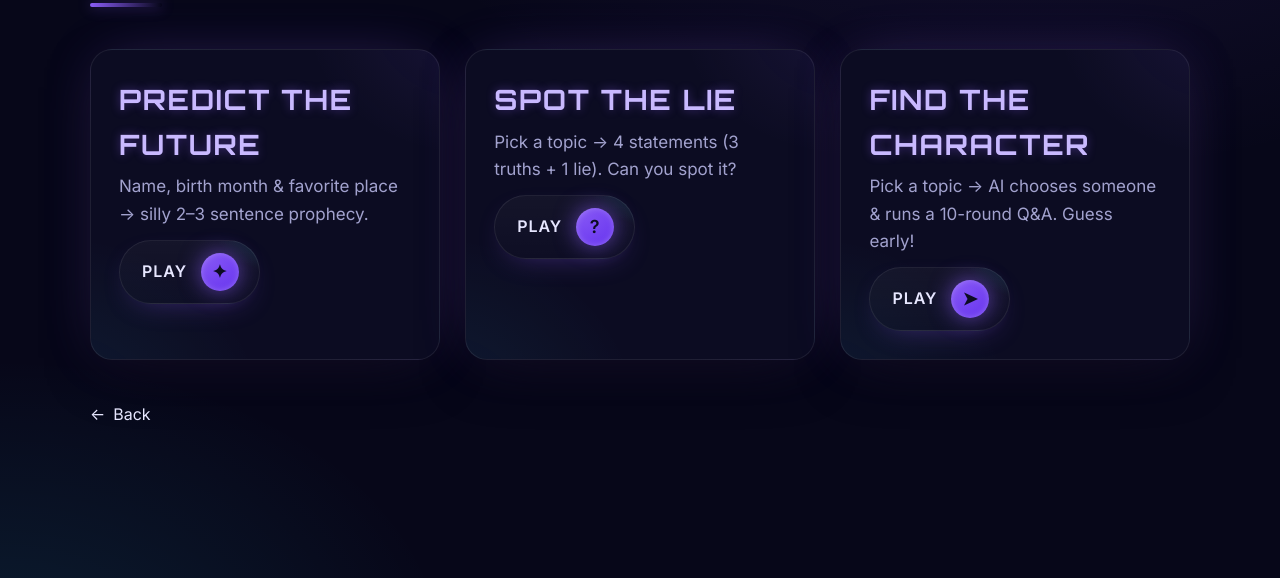
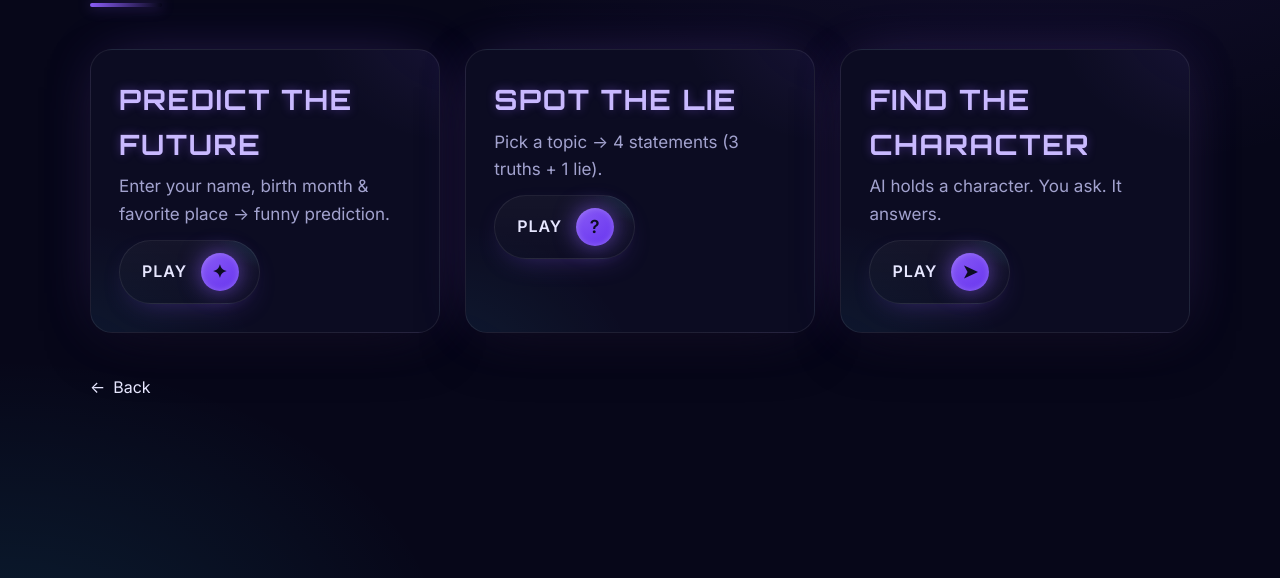
Before and after one commit to janeshl/BestOfUsGames, a website: page public/games.html in a window 1280 px wide. Shown: the part 222-800 px from the top of the page. Drawn offline with Linux system fonts and the light colour scheme.

Commit message:
Update games.html

```diff
--- a/public/games.html
+++ b/public/games.html
@@ -7,32 +7,15 @@
   <link rel="stylesheet" href="styling.css" />
 </head>
 <body>
-
 <section class="section container">
   <h2 class="section-title">Games</h2>
   <div class="cards">
-    <article class="card">
-      <h3 class="card-title">Predict the Future</h3>
-      <p class="card-copy">Name, birth month & favorite place → silly 2–3 sentence prophecy.</p>
-      <a class="btn" href="./future.html"><span>Play</span><span class="btn-icon">✦</span></a>
-    </article>
-    <article class="card">
-      <h3 class="card-title">Spot the Lie</h3>
-      <p class="card-copy">Pick a topic → 4 statements (3 truths + 1 lie). Can you spot it?</p>
-      <a class="btn" href="./lie.html"><span>Play</span><span class="btn-icon">?</span></a>
-    </article>
-    <article class="card">
-      <h3 class="card-title">Find the Character</h3>
-      <p class="card-copy">Pick a topic → AI chooses someone & runs a 10-round Q&A. Guess early!</p>
-      <a class="btn" href="./character.html"><span>Play</span><span class="btn-icon">➤</span></a>
-    </article>
+    <article class="card"><h3 class="card-title">Predict the Future</h3><p class="card-copy">Enter your name, birth month & favorite place → funny prediction.</p><a class="btn" href="./future.html"><span>Play</span><span class="btn-icon">✦</span></a></article>
+    <article class="card"><h3 class="card-title">Spot the Lie</h3><p class="card-copy">Pick a topic → 4 statements (3 truths + 1 lie).</p><a class="btn" href="./lie.html"><span>Play</span><span class="btn-icon">?</span></a></article>
+    <article class="card"><h3 class="card-title">Find the Character</h3><p class="card-copy">AI holds a character. You ask. It answers.</p><a class="btn" href="./character.html"><span>Play</span><span class="btn-icon">➤</span></a></article>
   </div>
-
-  <div style="margin-top:24px; display:flex; justify-content:flex-start;">
-    <a href="./index.html" class="back"><span class="btn-icon">←</span> Back</a>
-  </div>
+  <div style="margin-top:24px;display:flex;justify-content:flex-start;"><a href="./index.html" class="back"><span class="btn-icon">←</span> Back</a></div>
 </section>
-
 <script src="script.js"></script>
 </body>
 </html>
```
